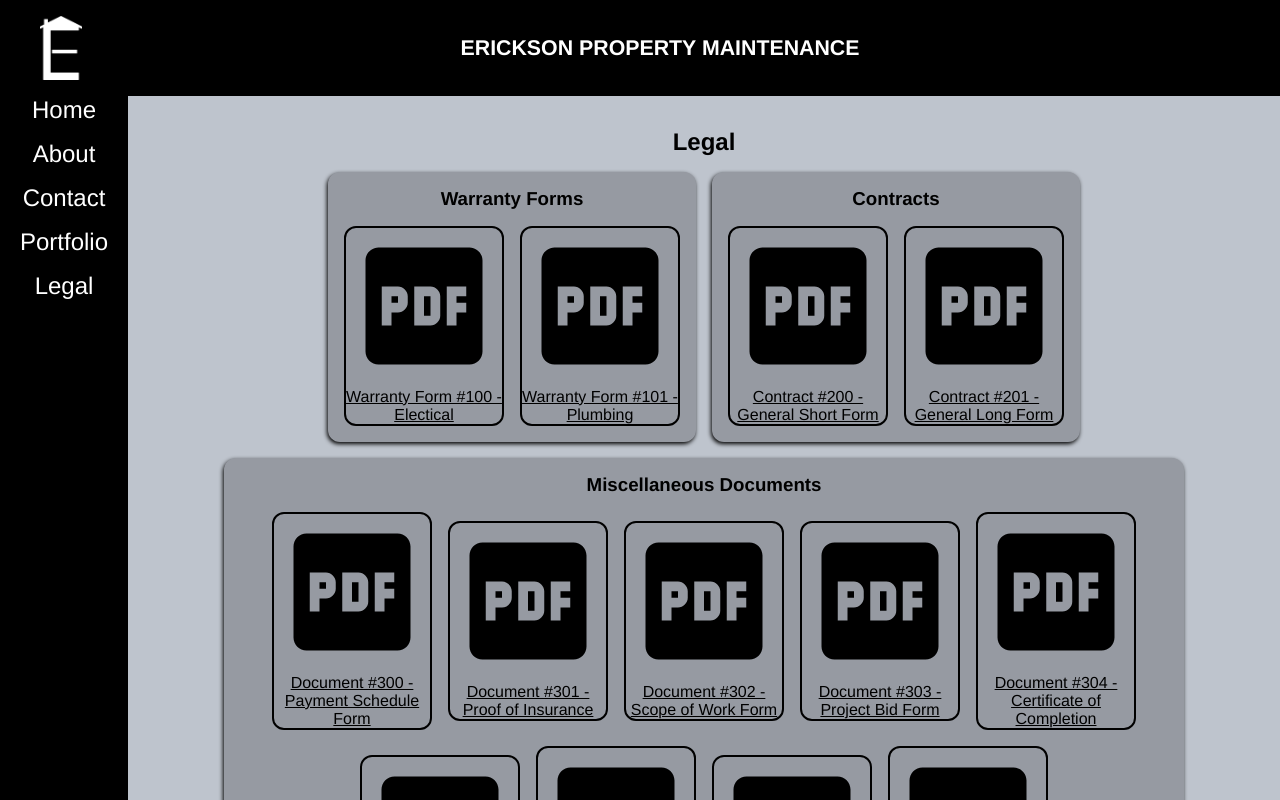
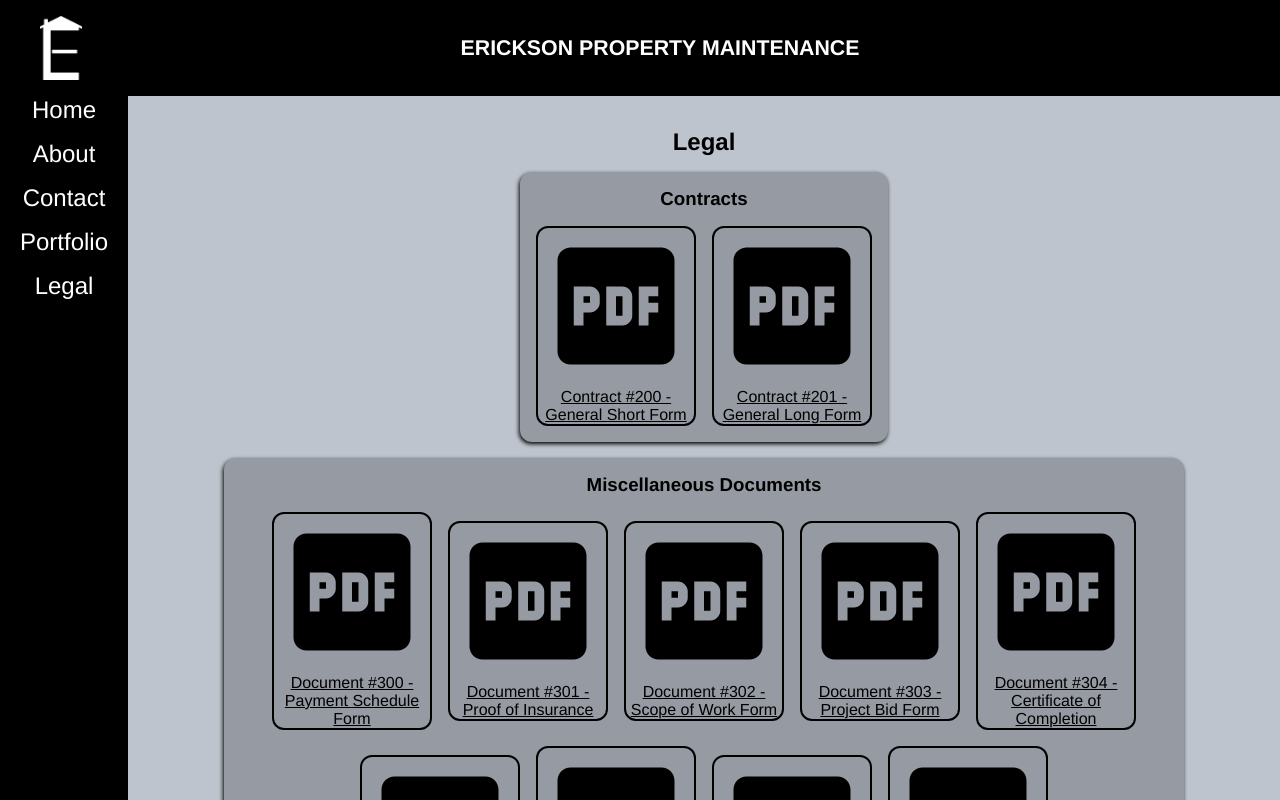
Before and after one commit to EmilyErickson/erickson-property-maintenance, a React (Vite) app: page /legal in a window 1280 px wide. Shown: the top 800 px of the page. Built offline with nearby package versions, Linux system fonts and the light colour scheme.

Commit message:
Remove unnecessary forms

```diff
--- a/src/pages/LegalPage.jsx
+++ b/src/pages/LegalPage.jsx
@@ -5,21 +5,6 @@ function LegalPage() {
         <div className="home-page legal-page">
             <h2>Legal</h2>
             <div className="legal-container">
-                <div className="pdf-category">
-                    <h3>Warranty Forms</h3>
-                    <div className="pdfs">
-                        <div className="pdf-box">
-                            <a href="pdfs/100.pdf" target="_blank">
-                            <svg xmlns="http://www.w3.org/2000/svg" viewBox="0 0 24 24"><title>file-pdf-box</title><path d="M19 3H5C3.9 3 3 3.9 3 5V19C3 20.1 3.9 21 5 21H19C20.1 21 21 20.1 21 19V5C21 3.9 20.1 3 19 3M9.5 11.5C9.5 12.3 8.8 13 8 13H7V15H5.5V9H8C8.8 9 9.5 9.7 9.5 10.5V11.5M14.5 13.5C14.5 14.3 13.8 15 13 15H10.5V9H13C13.8 9 14.5 9.7 14.5 10.5V13.5M18.5 10.5H17V11.5H18.5V13H17V15H15.5V9H18.5V10.5M12 10.5H13V13.5H12V10.5M7 10.5H8V11.5H7V10.5Z" /></svg>
-                            Warranty Form #100 - Electical</a>
-                        </div>
-                        <div className="pdf-box">
-                            <a href="pdfs/101.pdf" target="_blank">
-                            <svg xmlns="http://www.w3.org/2000/svg" viewBox="0 0 24 24"><title>file-pdf-box</title><path d="M19 3H5C3.9 3 3 3.9 3 5V19C3 20.1 3.9 21 5 21H19C20.1 21 21 20.1 21 19V5C21 3.9 20.1 3 19 3M9.5 11.5C9.5 12.3 8.8 13 8 13H7V15H5.5V9H8C8.8 9 9.5 9.7 9.5 10.5V11.5M14.5 13.5C14.5 14.3 13.8 15 13 15H10.5V9H13C13.8 9 14.5 9.7 14.5 10.5V13.5M18.5 10.5H17V11.5H18.5V13H17V15H15.5V9H18.5V10.5M12 10.5H13V13.5H12V10.5M7 10.5H8V11.5H7V10.5Z" /></svg>
-                            Warranty Form #101 - Plumbing</a>
-                        </div>
-                    </div>
-                </div>
                 <div className="pdf-category">
                     <h3>Contracts</h3>
                     <div className="pdfs">
```
